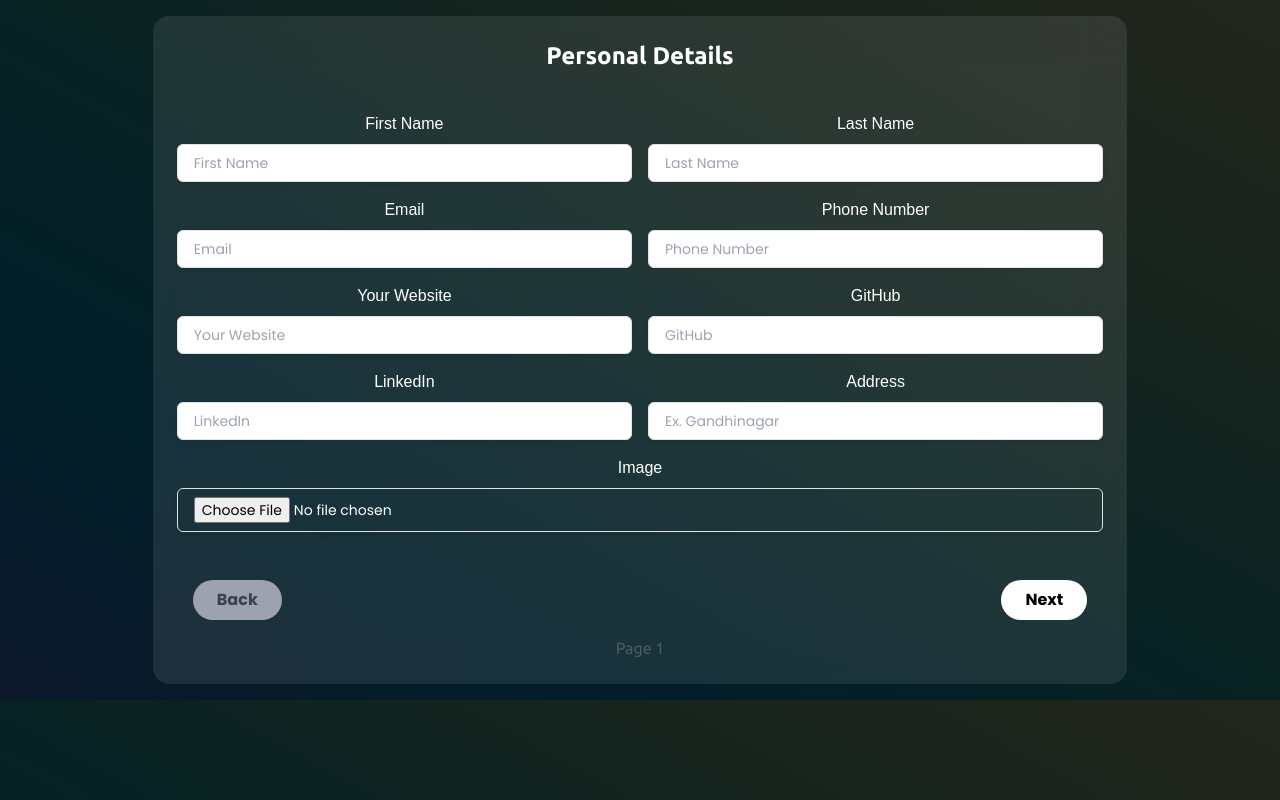
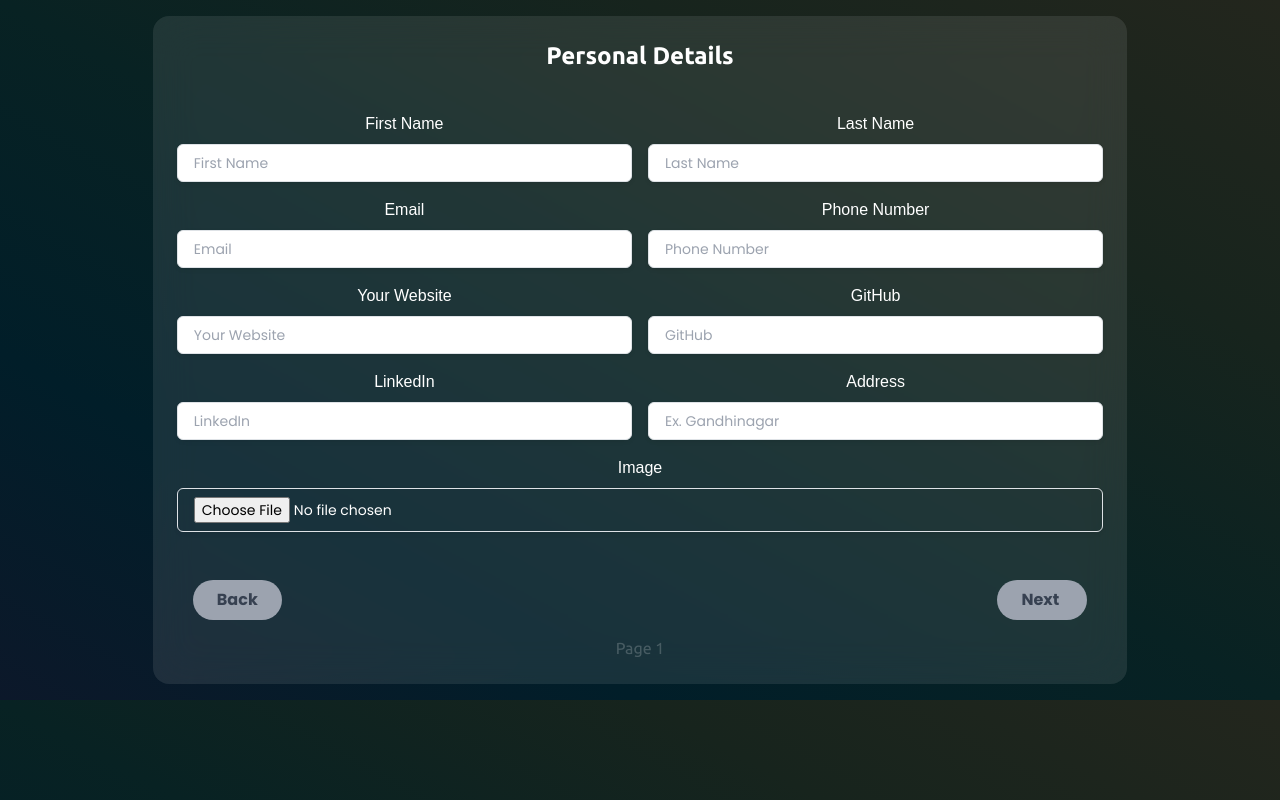
Before and after one commit to uttamakwana/Reume-Builder, a React (Create React App) app in the folder client/: page / in a window 1280 px wide. Built offline with nearby package versions, Linux system fonts and the light colour scheme; a web font is replaced by a local one.

Commit message:
New fetutre add now user can add thier image and validation also

```diff
--- a/client/package.json
+++ b/client/package.json
@@ -7,13 +7,14 @@
     "@emotion/styled": "^11.10.6",
     "@mui/icons-material": "^5.11.16",
     "@mui/styled-engine": "^5.11.16",
-    "axios": "^1.3.5",
+    "axios": "^1.4.0",
     "cra-template": "1.2.0",
     "file-saver": "^2.0.5",
     "react": "^18.1.0",
     "react-bootstrap": "^2.7.2",
     "react-dom": "^18.1.0",
     "react-scripts": "5.0.1",
+    "react-toastify": "^9.1.2",
     "reactstrap": "^9.1.8"
   },
   "scripts": {
--- a/client/src/components/Education.js
+++ b/client/src/components/Education.js
@@ -1,5 +1,7 @@
 import React, { Component } from "react";
 import ScrollToTop from "./ScrollToTop";
+import { ToastContainer, toast } from 'react-toastify';
+import 'react-toastify/dist/ReactToastify.css';
 
 class Profile extends Component {
 
@@ -17,12 +19,48 @@ class Profile extends Component {
     this.props.prevStep();
   };
 
+  allFieldsFilled = () => {
+    const { values } = this.props;
+
+    // Check if all required fields have a value
+    if (
+      values.college.trim() === "" ||
+      values.university.trim() === "" ||
+      values.degree.trim() === "" ||
+      values.degree_end_year.trim() === "" ||
+      values.degree_start_year.trim() === ""
+    ) {
+      return false;
+    }
+
+    return true;
+  };
+
   render() {
     const { values } = this.props;
     console.log(this.state.isDiploma);
     return (
       <>
         <ScrollToTop />
+        <ToastContainer
+          position="bottom-right"
+          autoClose={3000}
+          hideProgressBar={false}
+          newestOnTop={false}
+          closeOnClick
+          rtl={false}
+          pauseOnFocusLoss
+          draggable
+          pauseOnHover
+          style={{
+            toast: {
+              fontSize: '16px',
+              fontWeight: 'bold',
+              backgroundColor: 'white',
+              color: '#ffff',
+            },
+          }}
+        />
         <div className="mt-10">
           <div
             className="p-4 bg-clip-padding bg-gray-200  bg-opacity-10  rounded-2xl w-[100%] lg:w-[80%] m-auto"
@@ -346,12 +384,17 @@ class Profile extends Component {
               >
                 Back
               </button>
-              <button
-                onClick={this.continue}
-                className="bg-white hover:bg-red-700 text-black font-bold py-2 px-4 rounded-full"
-              >
-                Next
-              </button>
+              {this.allFieldsFilled() ? (
+                <button className='bg-white hover:bg-red-700 text-black font-bold py-2 px-4 rounded-full' onClick={this.continue}>
+                  Next
+                  <i className="fa fa-long-arrow-right ml-1"></i>
+                </button>
+              ) : (
+                <button className='inline-block bg-gray-400 pt-2.5 pb-2 disabled:opacity-70  text-gray-700 font-bold py-2 px-4 rounded-full ' onClick={()=>{toast.error('Please Fill all required Feilds..!');}}>
+                  Next
+                  <i className="fa fa-long-arrow-right ml-1"></i>
+                </button>
+              )}
             </div>
 
             <p className="text-center text-white opacity-[0.2]">Page 2</p>
--- a/client/src/components/Experience.js
+++ b/client/src/components/Experience.js
@@ -1,6 +1,8 @@
 import React, { Component } from 'react';
 import CheckCircleIcon from '@mui/icons-material/CheckCircle';
 import ScrollToTop from './ScrollToTop';
+import { ToastContainer, toast } from 'react-toastify';
+import 'react-toastify/dist/ReactToastify.css';
 
 
 class Experience extends Component {
@@ -14,12 +16,56 @@ class Experience extends Component {
     this.props.prevStep();
   };
 
+  allFieldsFilled = () => {
+    const { values } = this.props;
+
+    // Check if all required fields have a value
+    if (
+      values.company1.trim() === "" ||
+      values.company2.trim() === "" ||
+      values.position1.trim() === "" ||
+      values.position2.trim() === "" ||
+      values.internship_link1.trim() === "" ||
+      values.internship_link2.trim() === "" ||
+      values.internship_start_year1.trim() === "" ||
+      values.internship_start_year2.trim() === "" ||
+      values.internship_end_year1.trim() === "" ||
+      values.internship_end_year2.trim() === "" ||
+      values.internship_description1.trim() === "" ||
+      values.internship_description2.trim() === ""
+    ) {
+      return false;
+    }
+
+    return true;
+  };
+
   render() {
     const { values } = this.props;
 
     return (
       <>
       <ScrollToTop />
+      <ToastContainer
+          position="bottom-right"
+          autoClose={3000}
+          hideProgressBar={false}
+          newestOnTop={false}
+          closeOnClick
+          rtl={false}
+          pauseOnFocusLoss
+          draggable
+          pauseOnHover
+          style={{
+            toast: {
+              fontSize: '16px',
+              fontWeight: 'bold',
+              backgroundColor: 'white',
+              color: '#ffff',
+            },
+          }}
+        />
+
       <div className="p-4 bg-clip-padding bg-gray-200  bg-opacity-10  rounded-2xl w-[100%] lg:w-[80%] m-auto" style={{ backdropFilter: "blur(20px)" }}>
         <div className="p-4">
           <h3 className="text-2xl font-extrabold  text-white">Internship / Experience Details</h3>
@@ -246,12 +292,17 @@ class Experience extends Component {
                 >
                   Back
                 </button>
-                <button
-                  onClick={this.continue}
-                  className = "bg-white hover:bg-red-700 text-black font-bold py-2 px-4 rounded-full"
-                >
+                {this.allFieldsFilled() ? (
+                <button className='bg-white hover:bg-red-700 text-black font-bold py-2 px-4 rounded-full' onClick={this.continue}>
                   Next
+                  <i className="fa fa-long-arrow-right ml-1"></i>
                 </button>
+              ) : (
+                <button className='inline-block bg-gray-400 pt-2.5 pb-2 disabled:opacity-70  text-gray-700 font-bold py-2 px-4 rounded-full ' onClick={()=>{toast.error('Please Fill all required Feilds..!');}}>
+                  Next
+                  <i className="fa fa-long-arrow-right ml-1"></i>
+                </button>
+              )}
           </div>
 
           <p className="text-center text-white opacity-[0.2]">Page 4</p>
--- a/client/src/components/Extra2.js
+++ b/client/src/components/Extra2.js
@@ -1,6 +1,9 @@
 import React, { Component } from "react";
 import CheckCircleIcon from "@mui/icons-material/CheckCircle";
 import ScrollToTop from "./ScrollToTop";
+import { ToastContainer, toast } from 'react-toastify';
+import 'react-toastify/dist/ReactToastify.css';
+
 
 class AOTAchievement extends Component {
   continue = (e) => {
@@ -13,14 +16,53 @@ class AOTAchievement extends Component {
     this.props.prevStep();
   };
 
+  allFieldsFilled = () => {
+    const { values } = this.props;
+
+    // Check if all required fields have a value
+    if (
+      values.interest1.trim() === "" ||
+      values.interest2.trim() === "" ||
+      values.interest3.trim() === "" ||
+      values.achievement1.trim() === "" ||
+      values.achievement2.trim() === "" ||
+      values.prof_name1.trim() === "" ||
+      values.prof_link1.trim() === "" ||
+      values.prof_description1.trim() === ""
+    ) {
+      return false;
+    }
+
+    return true;
+  };
+
   render() {
     const { values } = this.props;
 
     return (
       <>
         <ScrollToTop />
+        <ToastContainer
+          position="bottom-right"
+          autoClose={3000}
+          hideProgressBar={false}
+          newestOnTop={false}
+          closeOnClick
+          rtl={false}
+          pauseOnFocusLoss
+          draggable
+          pauseOnHover
+          style={{
+            toast: {
+              fontSize: '16px',
+              fontWeight: 'bold',
+              backgroundColor: 'white',
+              color: '#ffff',
+            },
+          }}
+        />
         <div
-          className="p-4 bg-clip-padding bg-gray-200  bg-opacity-10  rounded-2xl w-[100%] lg:w-[60%] m-auto"
+          className="p-2 lg:p-3 bg-clip-padding bg-gray-200  bg-opacity-10  rounded-2xl w-[100%] lg:w-[60%] m-auto"
           style={{ backdropFilter: "blur(20px)" }}
         >
           <div className="p-4">
@@ -224,12 +266,17 @@ class AOTAchievement extends Component {
             >
               Back
             </button>
-            <button
-              onClick={this.continue}
-              className="bg-white hover:bg-red-700 text-black font-bold py-2 px-4 rounded-full"
-            >
-              Next
-            </button>
+            {this.allFieldsFilled() ? (
+                <button className='bg-white hover:bg-red-700 text-black font-bold py-2 px-4 rounded-full' onClick={this.continue}>
+                  Next
+                  <i className="fa fa-long-arrow-right ml-1"></i>
+                </button>
+              ) : (
+                <button className='inline-block bg-gray-400 pt-2.5 pb-2 disabled:opacity-70  text-gray-700 font-bold py-2 px-4 rounded-full ' onClick={()=>{toast.error('Please Fill all required Feilds..!');}}>
+                  Next
+                  <i className="fa fa-long-arrow-right ml-1"></i>
+                </button>
+              )}
           </div>
         </div>
       </>
--- a/client/src/components/Extras.js
+++ b/client/src/components/Extras.js
@@ -39,7 +39,7 @@ class Experience extends Component {
     return (
       <>
         <ScrollToTop />
-        <div className="p-4 bg-clip-padding bg-gray-200  bg-opacity-10  rounded-2xl w-[100%] lg:w-[60%] m-auto" style={{ backdropFilter: "blur(20px)" }}>
+        <div className="p-2 lg:p-3 bg-clip-padding bg-gray-200  bg-opacity-10  rounded-2xl w-[100%] lg:w-[60%] m-auto" style={{ backdropFilter: "blur(20px)" }}>
           <div className="p-4">
             <h3 className="text-2xl font-extrabold  text-white">Extra Details - 2</h3>
           </div>
--- a/client/src/components/Profile.js
+++ b/client/src/components/Profile.js
@@ -1,18 +1,65 @@
 import React, { Component } from 'react';
 import ScrollToTop from './ScrollToTop';
+import { ToastContainer, toast } from 'react-toastify';
+import 'react-toastify/dist/ReactToastify.css';
+
 
 class Profile extends Component {
+
   continue = e => {
     e.preventDefault();
     this.props.nextStep();
   };
 
+  allFieldsFilled = () => {
+    const { values } = this.props;
+
+    // Check if all required fields have a value
+    if (
+      values.firstname.trim() === "" ||
+      values.lastname.trim() === "" ||
+      values.email.trim() === "" ||
+      values.phone.trim() === "" ||
+      values.github.trim() === "" ||
+      values.linkedin.trim() === "" ||
+      values.address.trim() === "" ||
+      values.website.trim() === ""
+    ) {
+      return false;
+    }
+
+    return true;
+  };
+
+
+
   render() {
+
     const { values } = this.props;
 
     return (
       <>
       <ScrollToTop />
+      <ToastContainer
+          position="bottom-right"
+          autoClose={3000}
+          hideProgressBar={false}
+          newestOnTop={false}
+          closeOnClick
+          rtl={false}
+          pauseOnFocusLoss
+          draggable
+          pauseOnHover
+          style={{
+            toast: {
+              fontSize: '16px',
+              fontWeight: 'bold',
+              backgroundColor: 'white',
+              color: '#ffff',
+            },
+          }}
+        />
+
         <div className="p-4 bg-clip-padding bg-gray-200  bg-opacity-10  rounded-2xl w-[100%] lg:w-[80%] m-auto" style={{backdropFilter: "blur(20px)"}}>
           <div className="font-bold mb-10 text-2xl text-white">Personal Details</div>
           <div className="grid grid-cols-1 gap-4 sm:grid-cols-2 lg:grid-cols-2">
@@ -141,7 +188,6 @@ class Profile extends Component {
                 type="file"
                 name="profile_img_url"
                 required
-                value={values.profile_img_url}
                 accept='image/*'
                 onChange={this.props.handleChange}
               />
@@ -153,12 +199,17 @@ class Profile extends Component {
                 >
                   Back
                 </button>
-                <button
-                  onClick={this.continue}
-                  className = "bg-white hover:bg-red-700 text-black font-bold py-2 px-4 rounded-full"
-                >
+                {this.allFieldsFilled() ? (
+                <button className='bg-white hover:bg-red-700 text-black font-bold py-2 px-4 rounded-full' onClick={this.continue}>
                   Next
+                  <i className="fa fa-long-arrow-right ml-1"></i>
                 </button>
+              ) : (
+                <button className='inline-block bg-gray-400 pt-2.5 pb-2 disabled:opacity-70  text-gray-700 font-bold py-2 px-4 rounded-full ' onClick={()=>{toast.error('Please Fill all required Feilds..!');}}>
+                  Next
+                  <i className="fa fa-long-arrow-right ml-1"></i>
+                </button>
+              )}
           </div>
 
           <p className="text-center text-white opacity-[0.2]">Page 1</p>
--- a/client/src/components/Projects.js
+++ b/client/src/components/Projects.js
@@ -1,5 +1,7 @@
 import React, {Component} from 'react';
 import ScrollToTop from './ScrollToTop';
+import { ToastContainer, toast } from 'react-toastify';
+import 'react-toastify/dist/ReactToastify.css';
 
 
 class Projects extends Component {
@@ -13,12 +15,55 @@ class Projects extends Component {
     this.props.prevStep ();
   };
 
+  allFieldsFilled = () => {
+    const { values } = this.props;
+
+    // Check if all required fields have a value
+    if (
+      values.project_title1.trim() === "" ||
+      values.project_title2.trim() === "" ||
+      values.project_title3.trim() === "" ||
+      values.project_link1.trim() === "" ||
+      values.project_link2.trim() === "" ||
+      values.project_link3.trim() === "" ||
+      values.project_description1.trim() === "" ||
+      values.project_description2.trim() === "" ||
+      values.project_description3.trim() === "" ||
+      values.project_time1.trim() === "" ||
+      values.project_time2.trim() === "" ||
+      values.project_time3.trim() === ""
+    ) {
+      return false;
+    }
+
+    return true;
+  };
+
   render () {
     const {values} = this.props;
 
     return (
       <>
       <ScrollToTop />
+      <ToastContainer
+          position="bottom-right"
+          autoClose={3000}
+          hideProgressBar={false}
+          newestOnTop={false}
+          closeOnClick
+          rtl={false}
+          pauseOnFocusLoss
+          draggable
+          pauseOnHover
+          style={{
+            toast: {
+              fontSize: '16px',
+              fontWeight: 'bold',
+              backgroundColor: 'white',
+              color: '#ffff',
+            },
+          }}
+        />
       <div className="p-4 bg-clip-padding bg-gray-200 bg-opacity-10  rounded-2xl w-[100%] lg:w-[80%] m-auto" style={{backdropFilter: "blur(20px)"}}>
         <div className="p-4">
               <h3 className="text-2xl font-extrabold  text-white">Project Details</h3>
@@ -199,12 +244,17 @@ class Projects extends Component {
                 >
                   Back
                 </button>
-                <button
-                  onClick={this.continue}
-                  className = "bg-white hover:bg-red-700 text-black font-bold py-2 px-4 rounded-full"
-                >
+                {this.allFieldsFilled() ? (
+                <button className='bg-white hover:bg-red-700 text-black font-bold py-2 px-4 rounded-full' onClick={this.continue}>
                   Next
+                  <i className="fa fa-long-arrow-right ml-1"></i>
                 </button>
+              ) : (
+                <button className='inline-block bg-gray-400 pt-2.5 pb-2 disabled:opacity-70  text-gray-700 font-bold py-2 px-4 rounded-full ' onClick={()=>{toast.error('Please Fill all required Feilds..!');}}>
+                  Next
+                  <i className="fa fa-long-arrow-right ml-1"></i>
+                </button>
+              )}
           </div>
 
           <p className="text-center text-white opacity-[0.2]">Page 3</p>
```
Also changed, not shown: client/src/components/Resume.js (+27 -2 lines), 1 other file (tests, documents, lock files or other folders).
